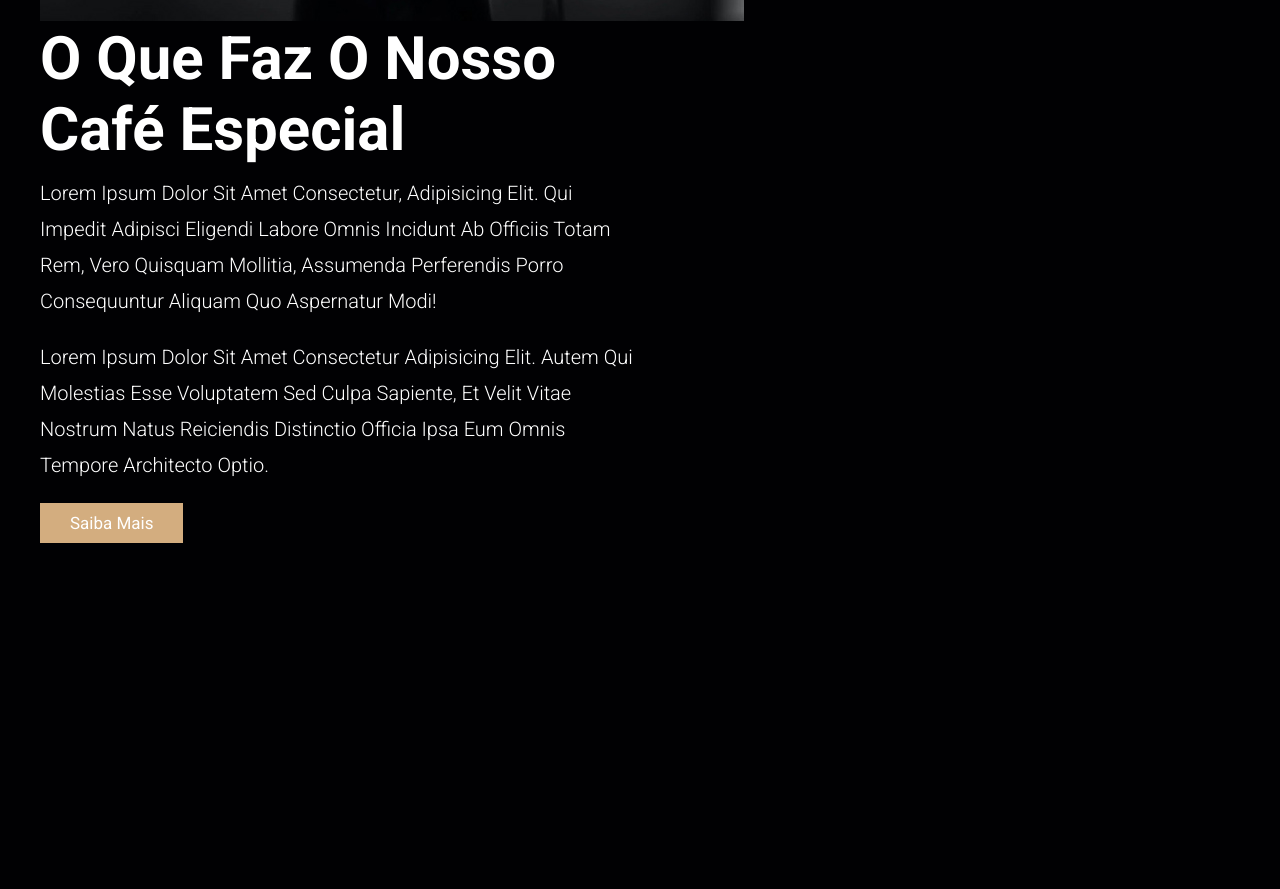
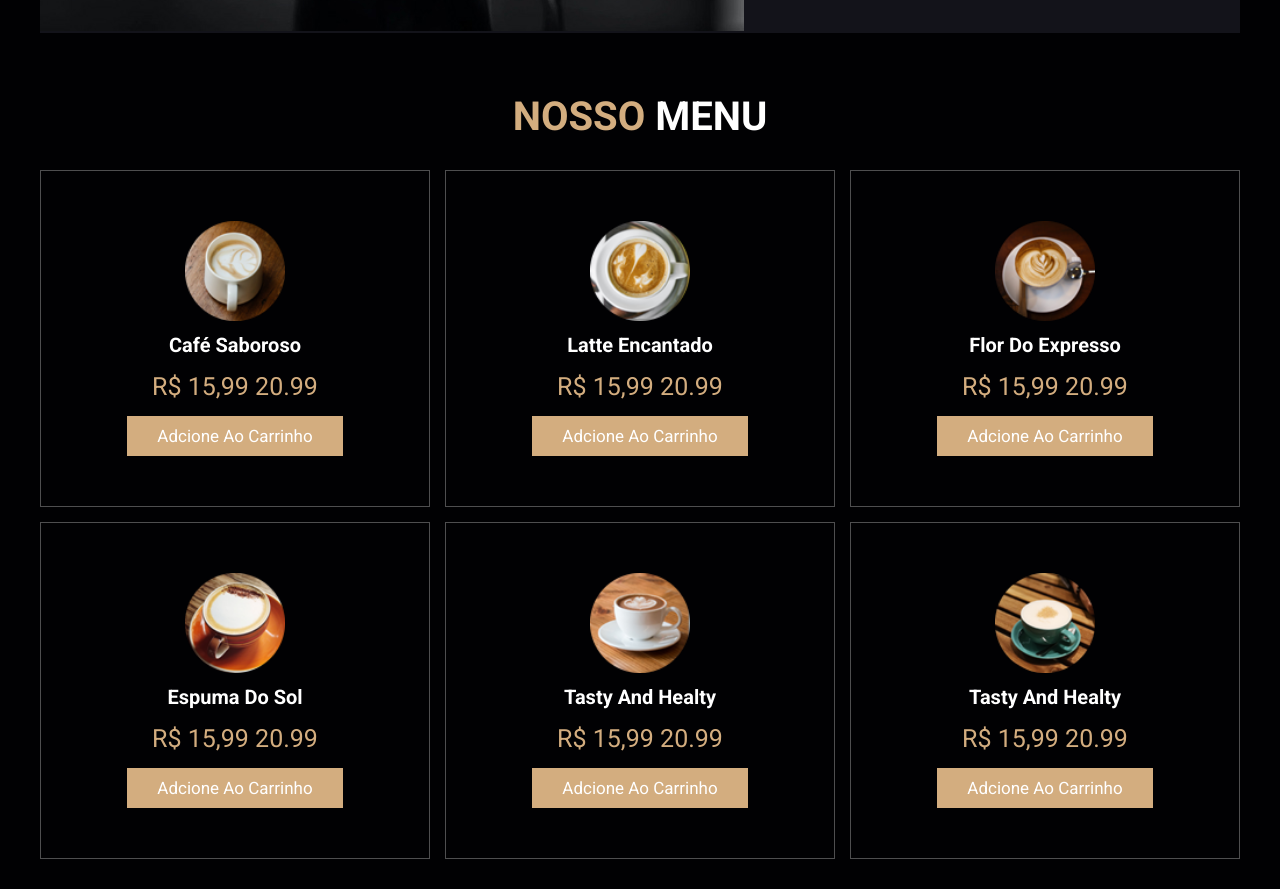
Before and after one commit to Mikael-Lima/SiteCafe, a plain HTML site: page index.html in a window 1280 px wide. Shown: the part 1438-2327 px from the top of the page. Before the commit the page ends 2011 px from the top, so only its background shows below. Drawn offline with Linux system fonts and the light colour scheme.

Commit message:
update :  acrescentando o sobre  e o menu

```diff
--- a/index.html
+++ b/index.html
@@ -51,6 +51,8 @@
         <div class="row">
             <div class="container-image">
                 <img src="Img/café-img.jpg" alt="café">
+            </div>
+
             <div class="content">
                 <h3>O que Faz o nosso Café Especial</h3>
 
@@ -60,8 +62,50 @@
                 <a href="#" class="btn">Saiba mais</a>
             </div>
         </div>
+    </section>
+    <section class="menu" id="menu">
+        <h2 class="title">Nosso <span>Menu</span></h2>
+        <div class="box-container">
+                <div class="box">
+                    <img src="Img/menu-1.png" alt="café1">
+                    <h3>Café Saboroso</h3>
+                    <div class="price">R$ 15,99 <span>20.99</span></div>
+                    <a href="#" class="btn">adcione ao Carrinho</a>
+                </div>
+                <div class="box">
+                    <img src="Img/menu-2.png" alt=" café2">
+                    <h3>Latte Encantado</h3>
+                    <div class="price">R$ 15,99 <span>20.99</span></div>
+                    <a href="#" class="btn">adcione ao Carrinho</a>
+                </div>
+
+                <div class="box">
+                    <img src="Img/menu-3.png" alt="café3">
+                    <h3>Flor do Expresso</h3>
+                    <div class="price">R$ 15,99 <span>20.99</span></div>
+                    <a href="#" class="btn">adcione ao Carrinho</a>
+                </div>
+                <div class="box">
+                    <img src="Img/menu-4.png" alt="café4">
+                    <h3>Espuma do Sol</h3>
+                    <div class="price">R$ 15,99 <span>20.99</span></div>
+                    <a href="#" class="btn">adcione ao Carrinho</a>
+                </div>
+
+                <div class="box">
+                    <img src="Img/menu-5.png" alt="café5">
+                    <h3>Tasty and Healty</h3>
+                    <div class="price">R$ 15,99 <span>20.99</span></div>
+                    <a href="#" class="btn">adcione ao Carrinho</a>
+                </div>
+                <div class="box">
+                    <img src="Img/menu-6.png" alt="café6">
+                    <h3>Tasty and Healty</h3>
+                    <div class="price">R$ 15,99 <span>20.99</span></div>
+                    <a href="#" class="btn">adcione ao Carrinho</a>
+                </div>
+
         </div>
     </section>
 </body>
-
 </html>
--- a/style.css
+++ b/style.css
@@ -43,6 +43,7 @@ section{
     justify-content: space-between;
     padding-top: 1.5rem;
     padding-bottom: 1.5rem;
+    background-color: var(--bg);
 }
 
 .navbar a{
@@ -59,7 +60,8 @@ section{
     display: block;
     position: absolute;
     bottom: -0.1rem;
-    left: 0; width: 100%;
+    left: 0;
+    width: 100%;
     border-bottom: 0.1rem solid transparent;
     transition: border-bottom-color 0.2s;
 }
@@ -87,12 +89,16 @@ section{
 
 .btn{
     background: var(--main-color);
-    color: #fff;
+    color: var(--white);
     padding: 1rem 3rem;
     font-size: 1.7rem;
     cursor: pointer;
     margin-top: 1rem;
     display: inline-block; /* Remove a quebra de linha */
+}
+
+.btn:hover{
+    letter-spacing: 0.1rem;
 }
 
 .home-container{
@@ -112,12 +118,12 @@ section{
 }
 
 .content h3{
-    color: #fff;
+    color: var(--white);
     font-size: 6rem;
 }
 
 .content p{
-    color: #fff;
+    color: var(--white);
     font-size: 2rem;
     font-weight: 100;
     line-height: 1.8;
@@ -125,13 +131,66 @@ section{
 }
 
 .title{
-    color: #fff;
+    color: var(--main-color);
     text-align: center;
     font-size: 4rem;
-    padding-bottom: 2rem;
+    text-transform: uppercase;
+    margin-bottom: 3rem;
+}
+
+.title span{
+    color: var(--white);
+    text-transform: uppercase;
+}
+
+.about .row{
+    display: flex;
+    align-items: center;
+    background-color: var(--black);
+    gap: 1.5rem;
 
 }
 
-.title span{
+.about .row .content{
+    padding: 2rem;
+}
+
+.about .row .content h3{
+    font-size: 3rem;
+    color: var(--white);
+}
+
+.about .row .content p{
+    font-size: 1.6rem;
+    color: var(--white);
+    padding: 1rem 0;
+    line-height: 1.8; /* Espaçamento entre linhas */
+}
+
+.menu .box-container{
+    display: grid;
+    grid-template-columns: repeat(auto-fit, minmax(30rem, 1fr));
+    gap: 1.5rem;
+
+}
+
+.menu .box-container .box{
+    text-align: center;
+    border: var(--border);
+    padding: 5rem;
+}
+
+.menu .box-container .box img{
+   height: 10rem;
+}
+.menu .box-container .box h3{
+    color: var(--white);
+    font-size: 2rem;
+    padding: 1rem 0;
+}
+
+.menu .box-container .box .price{
     color: var(--main-color);
+    font-size: 2.5rem;
+    padding: 0.5rem 0;
 }
```
Lines whose indentation alone changed are shown as unchanged.
